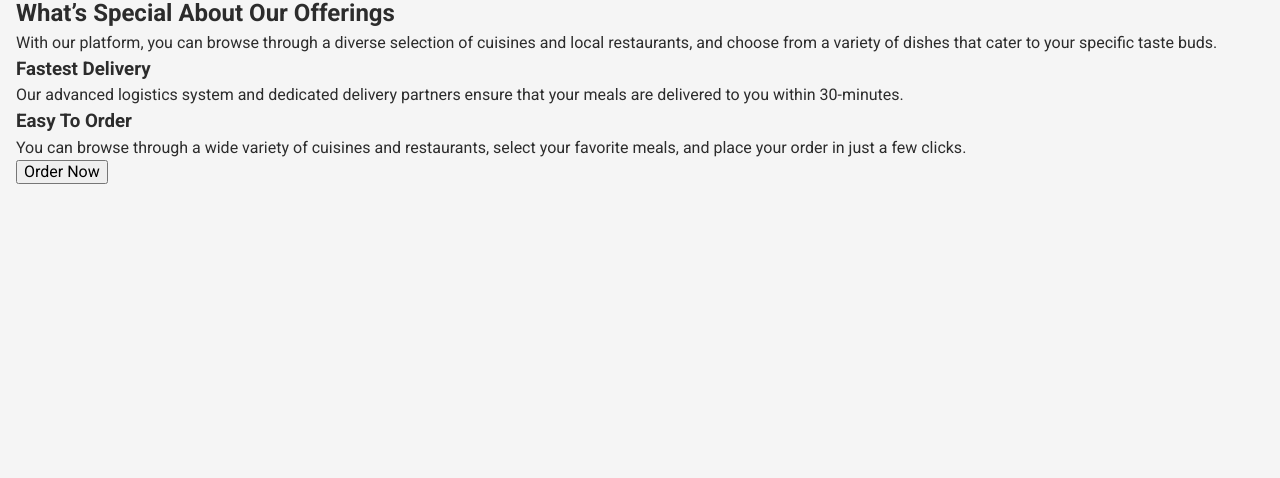
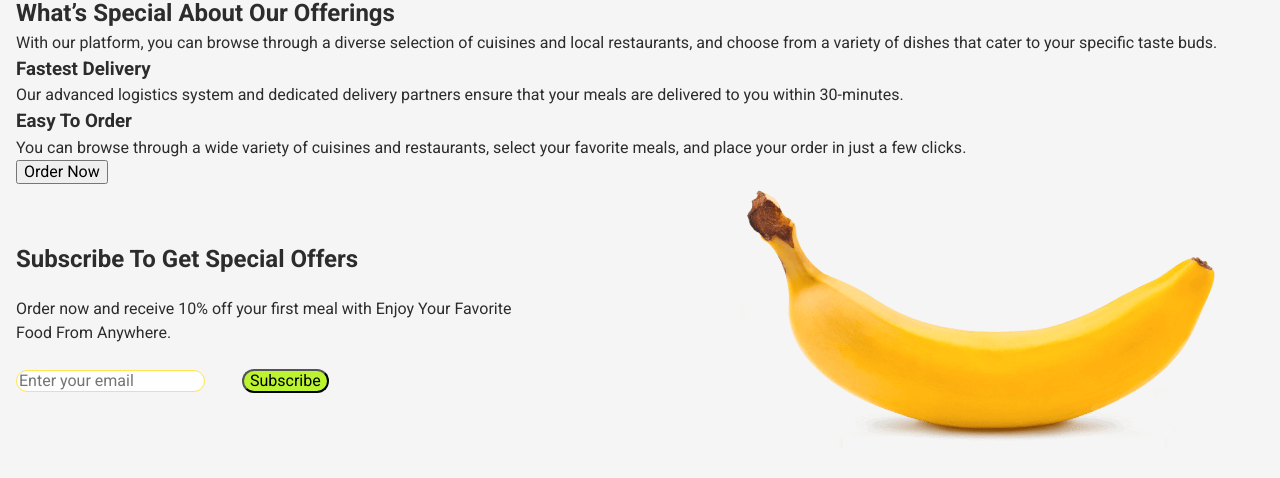
Before and after one commit to Uxooss/food-sta-team-project, a plain HTML site: page index.html in a window 1280 px wide. Shown: the part 1275-1753 px from the top of the page. Before the commit the page ends 1459 px from the top, so only its background shows below. Drawn offline with nearby package versions, Linux system fonts and the light colour scheme.

Commit message:
check subscribe pls

```diff
--- a/css/styles.css
+++ b/css/styles.css
@@ -1,5 +1,5 @@
 body {
-  font-family: "Roboto", sans-serif;
+  font-family: 'Roboto', sans-serif;
   background: #f5f5f5;
   color: #2c2c2c;
   font-weight: 400;
@@ -23,7 +23,7 @@ p {
 .link {
   text-decoration: none;
   color: #2c2c2c;
-  font-family: "Roboto", sans-serif;
+  font-family: 'Roboto', sans-serif;
   font-style: normal;
   font-weight: 400;
   font-size: 14px;
@@ -69,3 +69,39 @@ p {
 
 .hero-button {
 }
+
+/**---------------- SUBSCRIBE -------------------**/
+
+.subscribe {
+  margin-bottom: 64px;
+}
+
+.subscribe-container {
+  display: flex;
+  align-items: center;
+  justify-content: space-between;
+}
+
+.words-wrap {
+  max-width: 532px;
+}
+.subscribe-head {
+  margin-bottom: 20px;
+}
+.subscribe-par {
+  margin-bottom: 24px;
+}
+
+.email {
+  box-sizing: border-box;
+  max-width: 395;
+  background: #fefefe;
+  border: 0.854167px solid #ffe550;
+  border-radius: 30px;
+}
+
+.subscribe-bttn {
+  margin-left: 33px;
+  background: #bbf330;
+  border-radius: 30px;
+}
--- a/index.html
+++ b/index.html
@@ -112,7 +112,26 @@
 
       <!--todo ======== Customers Say === Lilia -->
 
-      <!--todo ======== Subscribe === Seriy Sav-->
+      <!--todo ======== Subscribe === Serhii Sav-->
+      <section class="subscribe">
+        <div class="container subscribe-container">
+          <div class="words-wrap">
+            <h2 class="subscribe-head">Subscribe To Get Special Offers</h2>
+            <p class="subscribe-par">
+              Order now and receive 10% off your first meal with Enjoy Your
+              Favorite Food From Anywhere.
+            </p>
+
+            <input
+              class="email"
+              name="Enter your email"
+              placeholder="Enter your email"
+            />
+            <button type="button" class="subscribe-bttn">Subscribe</button>
+          </div>
+          <img src="./images/banan.png" alt="banana" width="608" height="266" />
+        </div>
+      </section>
     </main>
     <!--todo ======== Footer === Anton -->
     <footer></footer>
```
